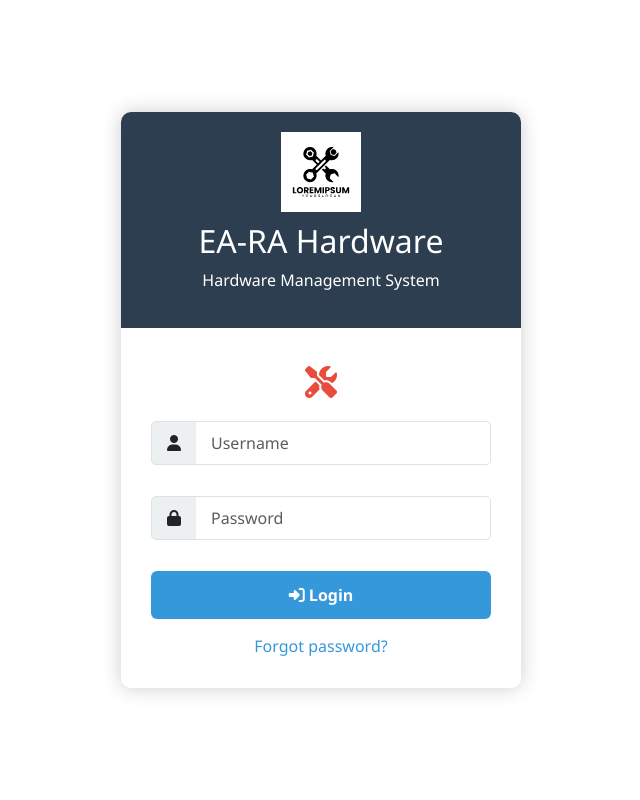
After one commit to ricckimislang/EA-RA-Hardware, a PHP site: page /login.php in a window 1280 px wide. The commit adds this page. Shown: the whole page, without its empty margins (319-959 px from the left). Run offline with PHP 8.4, Linux system fonts and the light colour scheme; some libraries are stand-ins or nearby versions.

Commit message:
added login and session handling

```diff
--- a/cashier/index.php
+++ b/cashier/index.php
@@ -24,9 +24,9 @@
                     <span id="current-date"></span>
                     <span id="current-time"></span>
                 </div>
-                <button class="btn btn-sm btn-primary">
+                <a href="logout.php" class="btn btn-sm btn-primary">
                     <i class="fas fa-sign-out-alt"></i> Logout
-                </button>
+                </a>
             </div>
         </div>
     </header>
--- /dev/null
+++ b/login.php
@@ -0,0 +1,201 @@
+<!DOCTYPE html>
+<html lang="en">
+
+<head>
+    <meta charset="UTF-8">
+    <meta name="viewport" content="width=device-width, initial-scale=1.0">
+    <title>EA-RA Hardware - Login</title>
+    <link href="https://cdn.jsdelivr.net/npm/bootstrap@5.3.2/dist/css/bootstrap.min.css" rel="stylesheet">
+    <link rel="stylesheet" href="https://cdnjs.cloudflare.com/ajax/libs/font-awesome/6.4.0/css/all.min.css">
+    <style>
+        :root {
+            --primary-color: #2c3e50;
+            --secondary-color: #3498db;
+            --accent-color: #e74c3c;
+            --light-color: #ecf0f1;
+        }
+
+        body {
+            background-size: cover;
+            height: 100vh;
+            display: flex;
+            align-items: center;
+            justify-content: center;
+            font-family: 'Segoe UI', Tahoma, Geneva, Verdana, sans-serif;
+        }
+
+        .login-container {
+            background-color: rgba(255, 255, 255, 0.9);
+            border-radius: 10px;
+            box-shadow: 0 0 20px rgba(0, 0, 0, 0.2);
+            overflow: hidden;
+            width: 400px;
+            max-width: 90%;
+        }
+
+        .login-header {
+            background-color: var(--primary-color);
+            color: white;
+            padding: 20px;
+            text-align: center;
+        }
+
+        .login-header img {
+            width: 80px;
+            margin-bottom: 10px;
+        }
+
+        .login-body {
+            padding: 30px;
+        }
+
+        .form-control {
+            height: 44px;
+            border-radius: 0 5px 5px 0;
+            padding: 12px 15px;
+            margin-bottom: 15px;
+            border-left: none;
+        }
+
+        .input-group {
+            margin-bottom: 15px;
+        }
+
+        .input-group .form-control:focus {
+            border-color: var(--secondary-color);
+        }
+
+        .btn-login {
+            background-color: var(--secondary-color);
+            border: none;
+            width: 100%;
+            padding: 12px;
+            font-weight: 600;
+            transition: all 0.3s;
+        }
+
+        .btn-login:hover {
+            background-color: #2980b9;
+        }
+
+        .input-group-text {
+            height: 44px;
+            padding: 0 15px;
+            background-color: var(--light-color);
+            border-radius: 5px 0 0 5px;
+            display: flex;
+            align-items: center;
+            justify-content: center;
+            min-width: 44px;
+        }
+
+        .forgot-password {
+            text-align: center;
+            margin-top: 15px;
+        }
+
+        .forgot-password a {
+            color: var(--secondary-color);
+            text-decoration: none;
+        }
+
+        .hardware-icon {
+            font-size: 2rem;
+            color: var(--accent-color);
+            margin-bottom: 15px;
+        }
+    </style>
+</head>
+
+<body>
+    <div class="login-container">
+        <div class="login-header">
+            <img src="assets/images/ea-ra-logo.svg" alt="EA-RA Hardware Logo">
+            <h2>EA-RA Hardware</h2>
+            <p>Hardware Management System</p>
+        </div>
+
+        <div class="login-body">
+            <div class="text-center hardware-icon">
+                <i class="fas fa-tools"></i>
+            </div>
+
+            <form id="loginForm">
+                <div class="input-group mb-3">
+                    <span class="input-group-text"><i class="fas fa-user"></i></span>
+                    <input type="text" id="username" name="username" class="form-control" placeholder="Username" required>
+                </div>
+
+                <div class="input-group mb-3">
+                    <span class="input-group-text"><i class="fas fa-lock"></i></span>
+                    <input type="password" id="password" name="password" class="form-control" placeholder="Password" required>
+                </div>
+
+                <button type="submit" class="btn btn-primary btn-login">
+                    <i class="fas fa-sign-in-alt"></i> Login
+                </button>
+
+                <div class="forgot-password">
+                    <a href="#">Forgot password?</a>
+                </div>
+            </form>
+        </div>
+    </div>
+    <script src="https://code.jquery.com/jquery-3.6.0.min.js"></script>
+    <script src="https://cdn.jsdelivr.net/npm/bootstrap@5.3.0/dist/js/bootstrap.bundle.min.js"></script>
+    <script src="https://cdn.jsdelivr.net/npm/sweetalert2@11"></script>
+    <script>
+        document.addEventListener('DOMContentLoaded', function() {
+            $('#loginForm').on('submit', function(e) {
+                e.preventDefault();
+                const formElement = document.getElementById('loginForm');
+                const formData = new FormData(formElement);
+
+                fetch('api/login/login_process.php', {
+                        method: 'POST',
+
+                        body: formData,
+                    })
+                    .then(response => response.json())
+                    .then(data => {
+                        if (data.success) {
+                            Swal.fire({
+                                icon: 'success',
+                                title: 'Login Successful',
+                                text: data.message,
+                            }).then(() => {
+                                switch (data.usertype) {
+                                    case 1: //superadmin
+                                        window.location.href = 'superadmin/index.php';
+                                        break;
+                                    case 2: //admin
+                                        window.location.href = 'admin/index.php';
+                                        break;
+                                    case 3: //cashier
+                                        window.location.href = 'cashier/index.php';
+                                        break;
+                                    default:
+                                        swal.fire({
+                                            icon: 'error',
+                                            title: 'Invalid User Type',
+                                            text: 'Please contact the administrator.',
+                                        });
+                                }
+                            })
+                        }
+                    })
+                    .catch(err => {
+                        console.error('Fetch error:', err);
+                        Swal.fire({
+                            icon: 'error',
+                            title: 'Login Error',
+                            text: 'Something went wrong during login. Please try again.'
+                        });
+                    });
+
+            });
+        });
+    </script>
+</body>
+
+</html>
```
Also changed, not shown: admin/includes/head.php (+7 -0 lines), admin/includes/sidebar.php (+7 -0 lines), api/login/login_process.php (added, +32 -0 lines), cashier/includes/head.php (+8 -1 lines), cashier/logout.php (added, +8 -0 lines).
